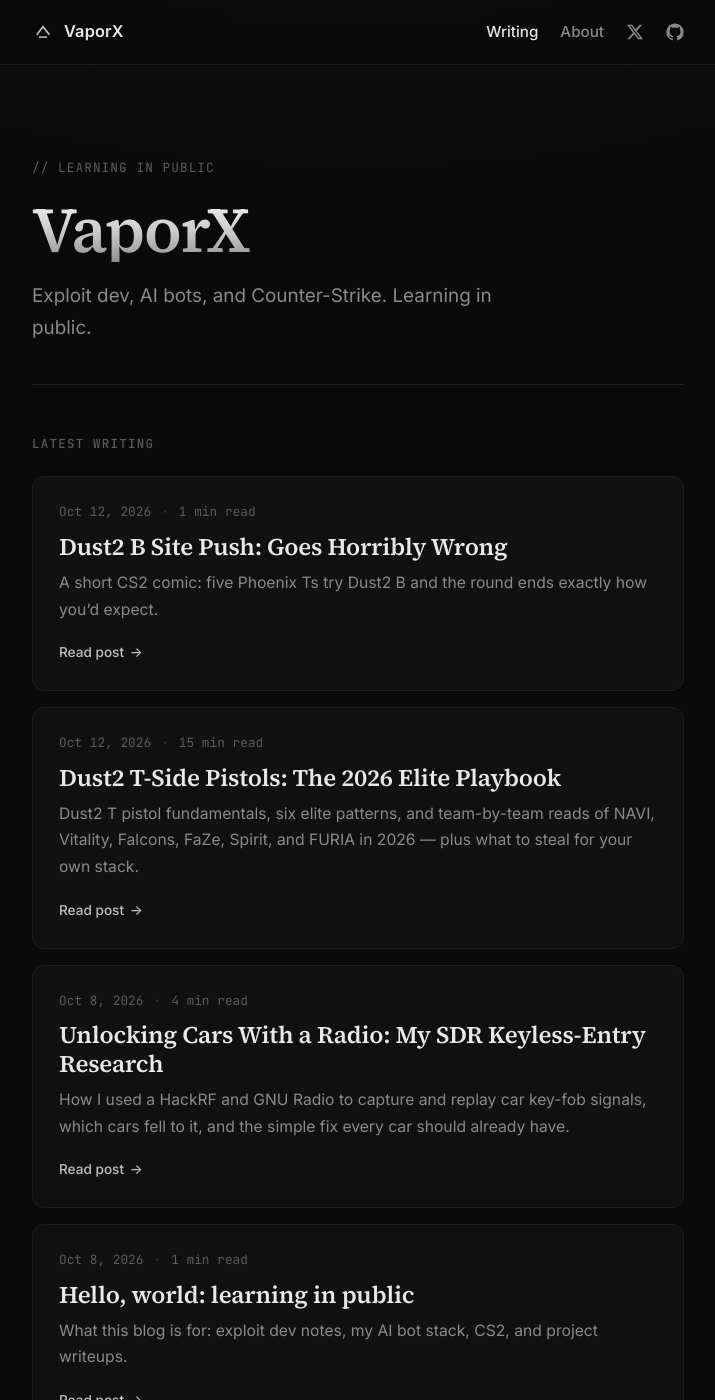
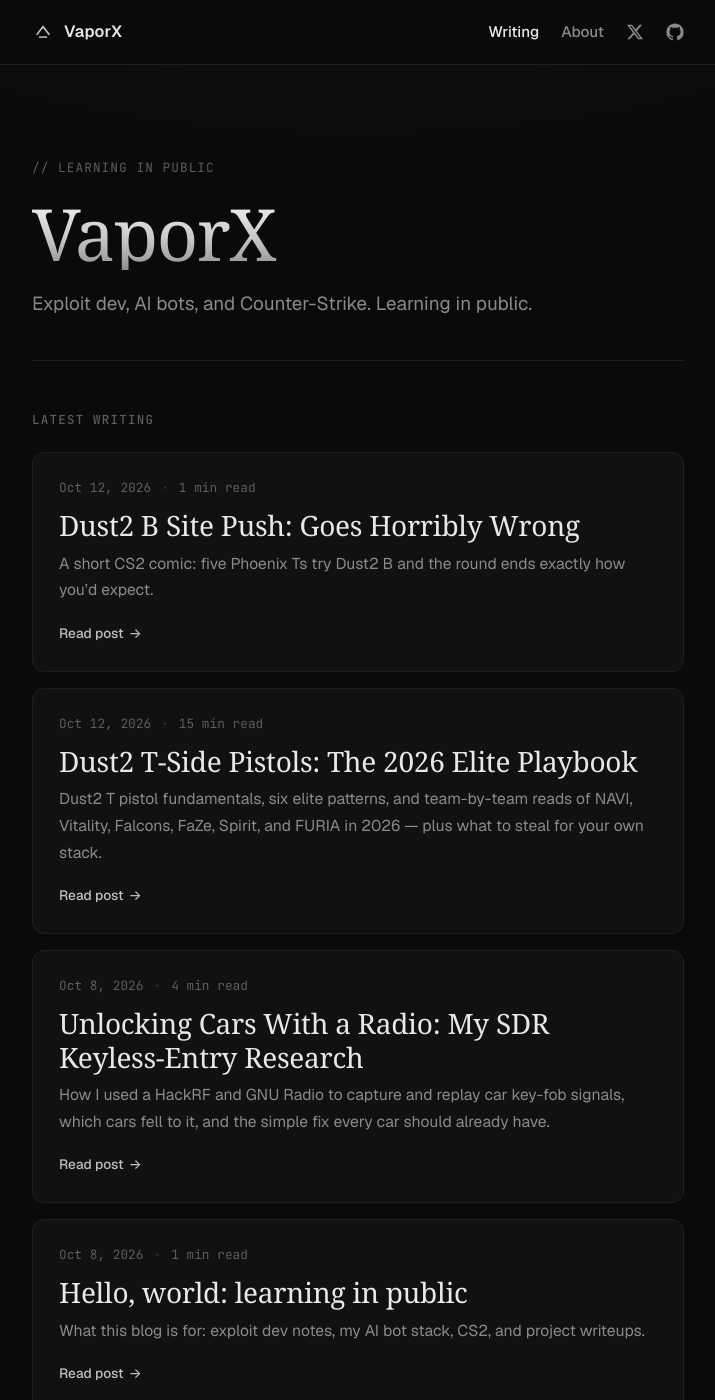
Before and after one commit to Yashkenia/Yashkenia.github.io, a Jekyll site: the page built from index.html, in a window 1280 px wide and 1400 px high. Shown: the whole window, without its empty margins (282-997 px from the left). Built offline with Jekyll 4.4.1, drawn with Linux system fonts in a browser that asks for light colours; some web fonts are replaced.

Commit message:
fonts: Instrument Serif headings, Geist body

```diff
--- a/_layouts/default.html
+++ b/_layouts/default.html
@@ -7,7 +7,7 @@
   <meta name="theme-color" content="#0a0a0a">
   <link rel="preconnect" href="https://fonts.googleapis.com">
   <link rel="preconnect" href="https://fonts.gstatic.com" crossorigin>
-  <link href="https://fonts.googleapis.com/css2?family=Inter:wght@400;500;600&family=JetBrains+Mono:wght@400;500&family=Source+Serif+4:ital,opsz,wght@0,8..60,400;0,8..60,600;1,8..60,400&display=swap" rel="stylesheet">
+  <link href="https://fonts.googleapis.com/css2?family=Geist:wght@400;500;600;700&family=Instrument+Serif:ital@0;1&family=JetBrains+Mono:wght@400;500&display=swap" rel="stylesheet">
   <link rel="stylesheet" href="{{ '/assets/css/main.css' | relative_url }}">
   <link rel="icon" href="{{ '/favicon.ico' | relative_url }}" sizes="any">
   <link rel="icon" href="{{ '/favicon.svg' | relative_url }}" type="image/svg+xml">
--- a/assets/css/main.css
+++ b/assets/css/main.css
@@ -16,8 +16,8 @@
   --accent-red: #e05a5a;     /* keyword highlight, 5.45:1 on --bg (WCAG AA) */
   --silver-gradient: linear-gradient(180deg, #f5f5f5 0%, #c9c9c9 55%, #8f8f8f 100%);
 
-  --font-serif: "Source Serif 4", "Source Serif Pro", Georgia, "Times New Roman", serif;
-  --font-sans: "Inter", ui-sans-serif, system-ui, -apple-system, "Segoe UI", Roboto, sans-serif;
+  --font-serif: "Instrument Serif", "Source Serif 4", Georgia, "Times New Roman", serif;
+  --font-sans: "Geist", "Inter", ui-sans-serif, system-ui, -apple-system, "Segoe UI", Roboto, sans-serif;
   --font-mono: "JetBrains Mono", ui-monospace, SFMono-Regular, Menlo, Consolas, monospace;
 
   --measure: 700px;
@@ -150,8 +150,8 @@
 }
 .hero-title {
   font-family: var(--font-serif);
-  font-weight: 600;
-  font-size: clamp(2.6rem, 7vw, 4rem);
+  font-weight: 400;
+  font-size: clamp(2.9rem, 7.5vw, 4.5rem);
   line-height: 1.02;
   letter-spacing: -0.02em;
   margin: 0 0 18px;
@@ -214,8 +214,8 @@
 .post-meta .dot { color: #3a3a3a; }
 .post-card-title {
   font-family: var(--font-serif);
-  font-weight: 600;
-  font-size: 1.5rem;
+  font-weight: 400;
+  font-size: 1.75rem;
   line-height: 1.2;
   letter-spacing: -0.01em;
   color: var(--text-strong);
@@ -240,8 +240,8 @@
 .post-header { padding: 16px 0 36px; margin-bottom: 20px; border-bottom: 1px solid var(--border); }
 .post-title {
   font-family: var(--font-serif);
-  font-weight: 600;
-  font-size: clamp(2rem, 5vw, 2.85rem);
+  font-weight: 400;
+  font-size: clamp(2.3rem, 5.6vw, 3.25rem);
   line-height: 1.1;
   letter-spacing: -0.02em;
   color: var(--text-strong);
@@ -254,8 +254,8 @@
 .prose > * + * { margin-top: 1.35em; }
 .prose h2 {
   font-family: var(--font-serif);
-  font-weight: 600;
-  font-size: 1.65rem;
+  font-weight: 400;
+  font-size: 1.95rem;
   letter-spacing: -0.01em;
   color: var(--text-strong);
   margin-top: 2em;
@@ -263,8 +263,8 @@
 }
 .prose h3 {
   font-family: var(--font-serif);
-  font-weight: 600;
-  font-size: 1.3rem;
+  font-weight: 400;
+  font-size: 1.5rem;
   color: var(--text-strong);
   margin-top: 1.6em;
 }
```
